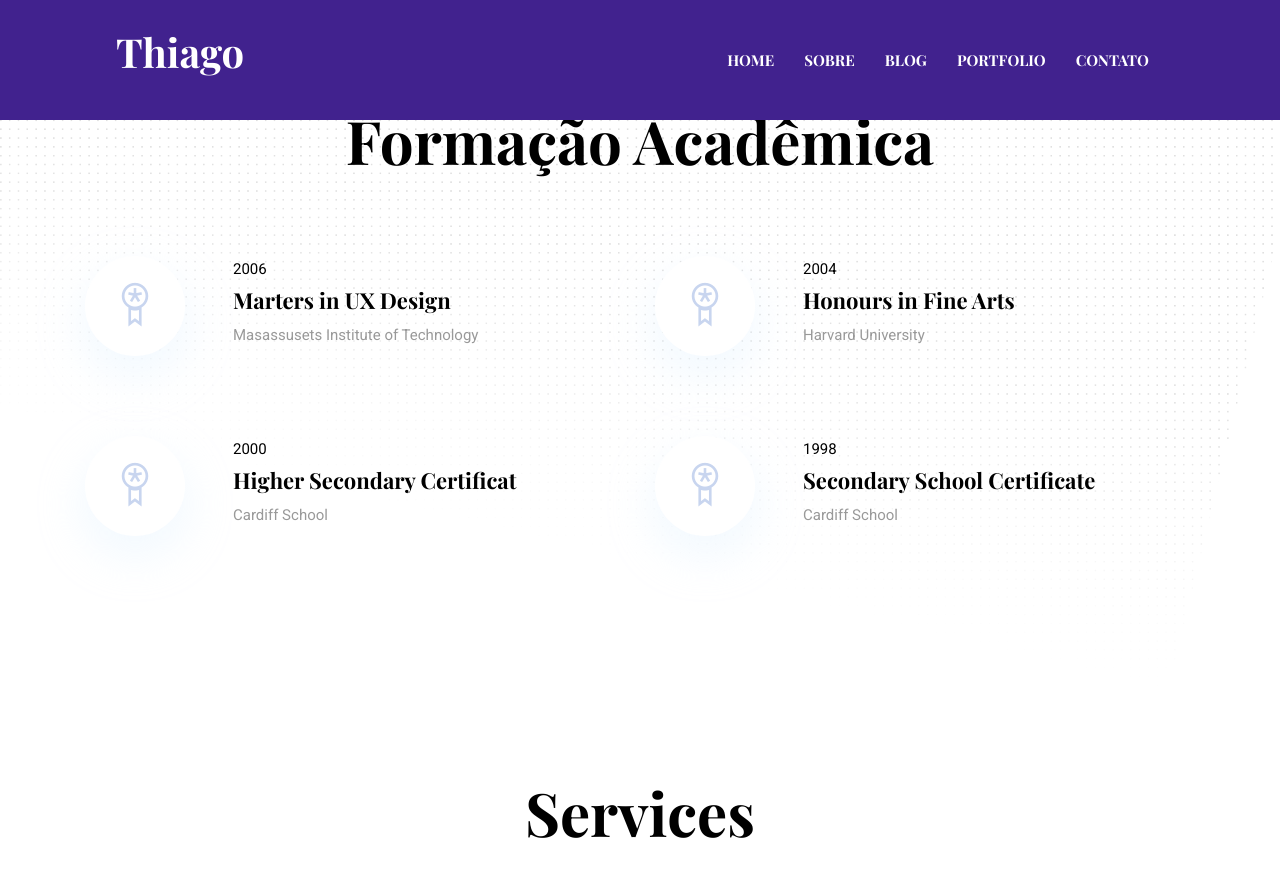
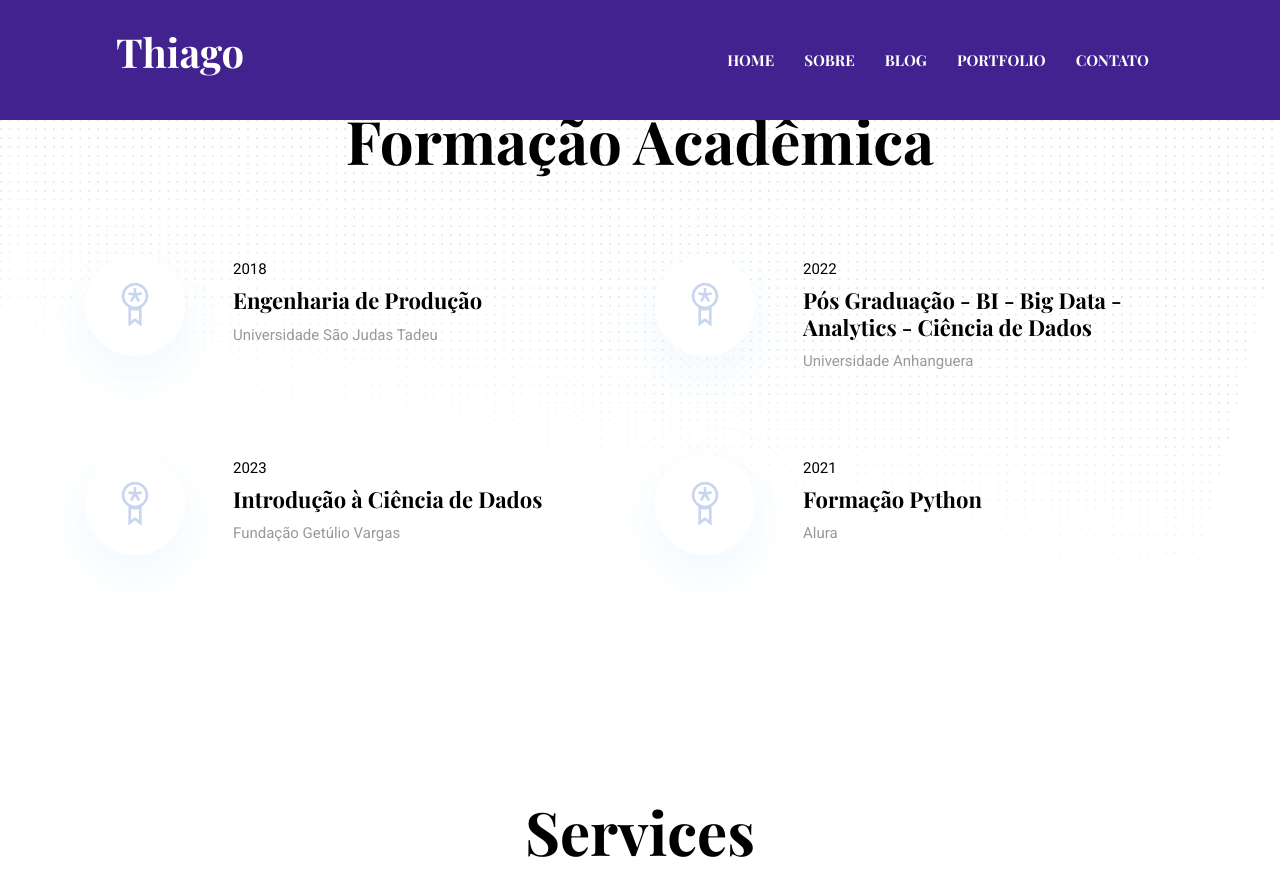
Before and after one commit to Cientista-de-Dados-Thiago/Cientista-de-Dados-Thiago.github.io, a Jekyll site: the page built from index.html, in a window 1280 px wide and 900 px high, scrolled down 2589 px. Shown: the top 896 px of the window. Built offline with Jekyll 4.4.1, drawn with Linux system fonts in a browser that asks for light colours.

Commit message:
Adicionadas informações de formação

```diff
--- a/_data/settings.yml
+++ b/_data/settings.yml
@@ -123,24 +123,24 @@ experience:
 education-title: Formação Acadêmica
 education:
   - {
-      name: Marters in UX Design,
-      date: "2006",
-      organization: "Masassusets Institute of Technology",
+      name: Engenharia de Produção,
+      date: "2018",
+      organization: "Universidade São Judas Tadeu",
     }
   - {
-      name: Honours in Fine Arts,
-      date: "2004",
-      organization: "Harvard University",
+      name: Pós Graduação - BI - Big Data - Analytics - Ciência de Dados,
+      date: "2022",
+      organization: "Universidade Anhanguera",
     }
   - {
-      name: Higher Secondary Certificat,
-      date: "2000",
-      organization: "Cardiff School",
+      name: Introdução à Ciência de Dados,
+      date: "2023",
+      organization: "Fundação Getúlio Vargas",
     }
   - {
-      name: Secondary School Certificate,
-      date: "1998",
-      organization: "Cardiff School",
+      name: Formação Python,
+      date: "2021",
+      organization: "Alura",
     }
 
 #-------------------------------
```
